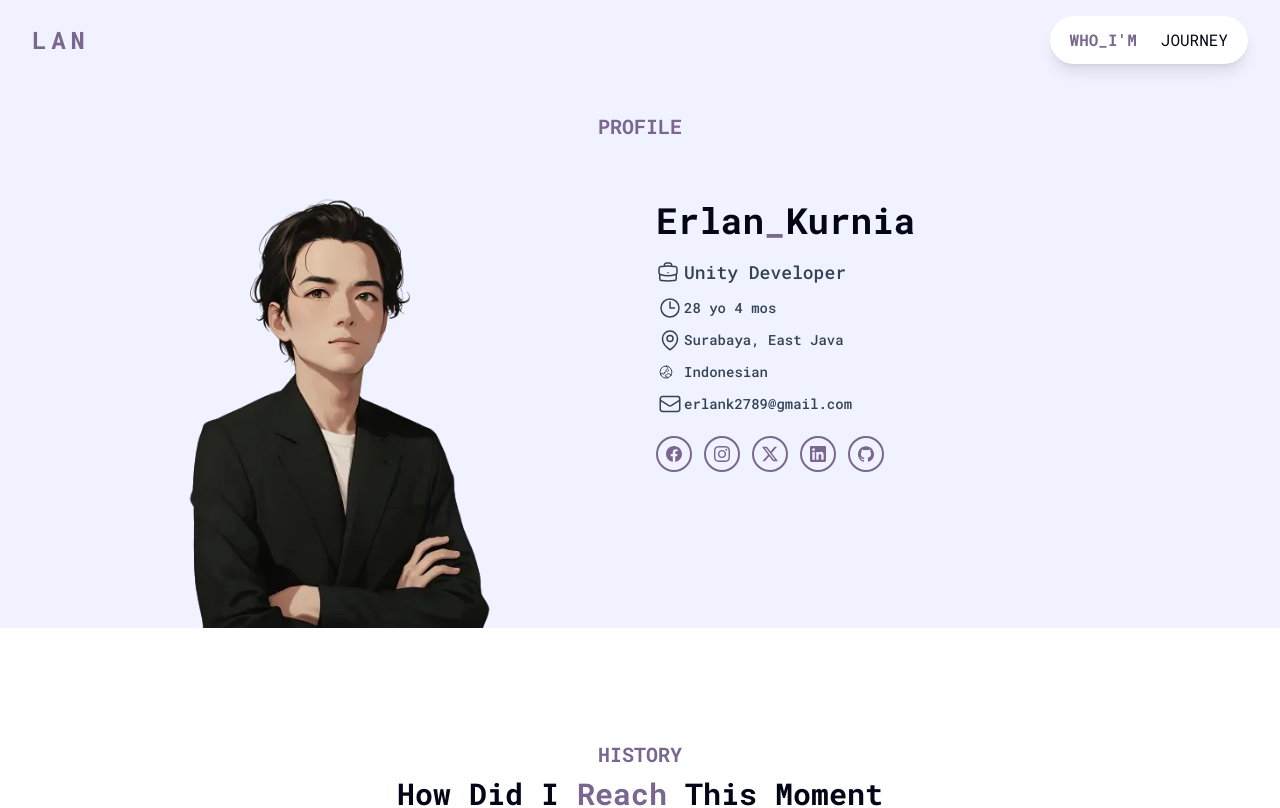
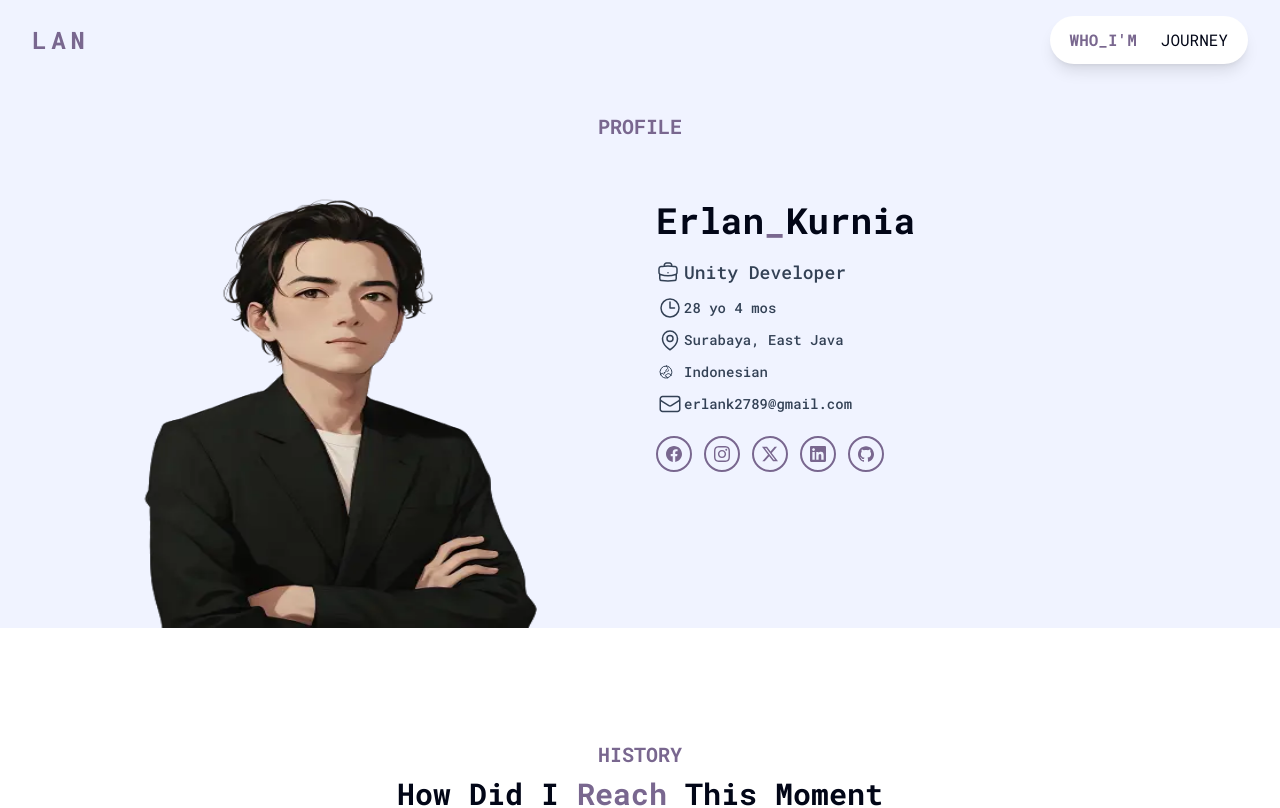
Before and after one commit to erlankurnia/erlankurnia.github.io, a Vue app: page /who_iam in a window 1280 px wide. Shown: the top 808 px of the page. Built offline with nearby package versions, Linux system fonts and the light colour scheme; what vue3-clipboard would draw is missing.

Commit message:
Update ProfileComponent.vue

```diff
--- a/src/components/ProfileComponent.vue
+++ b/src/components/ProfileComponent.vue
@@ -9,7 +9,7 @@
 				<div class="w-full h-auto px-4 py-0 mb-0 lg:w-1/2">
 					<div class="relative mt-10 h-auto lg:mt-9 lg:right-0">
 						<img :src="dataUser.image" alt="Generated by https://www.fotor.com"
-							class="aspect-square max-h-[440px] mx-auto" />
+							class="aspect-square max-h-[440px] w-full mx-auto" />
 					</div>
 				</div>
 				<div class="w-full px-4 mt-12 lg:w-1/2">
```
